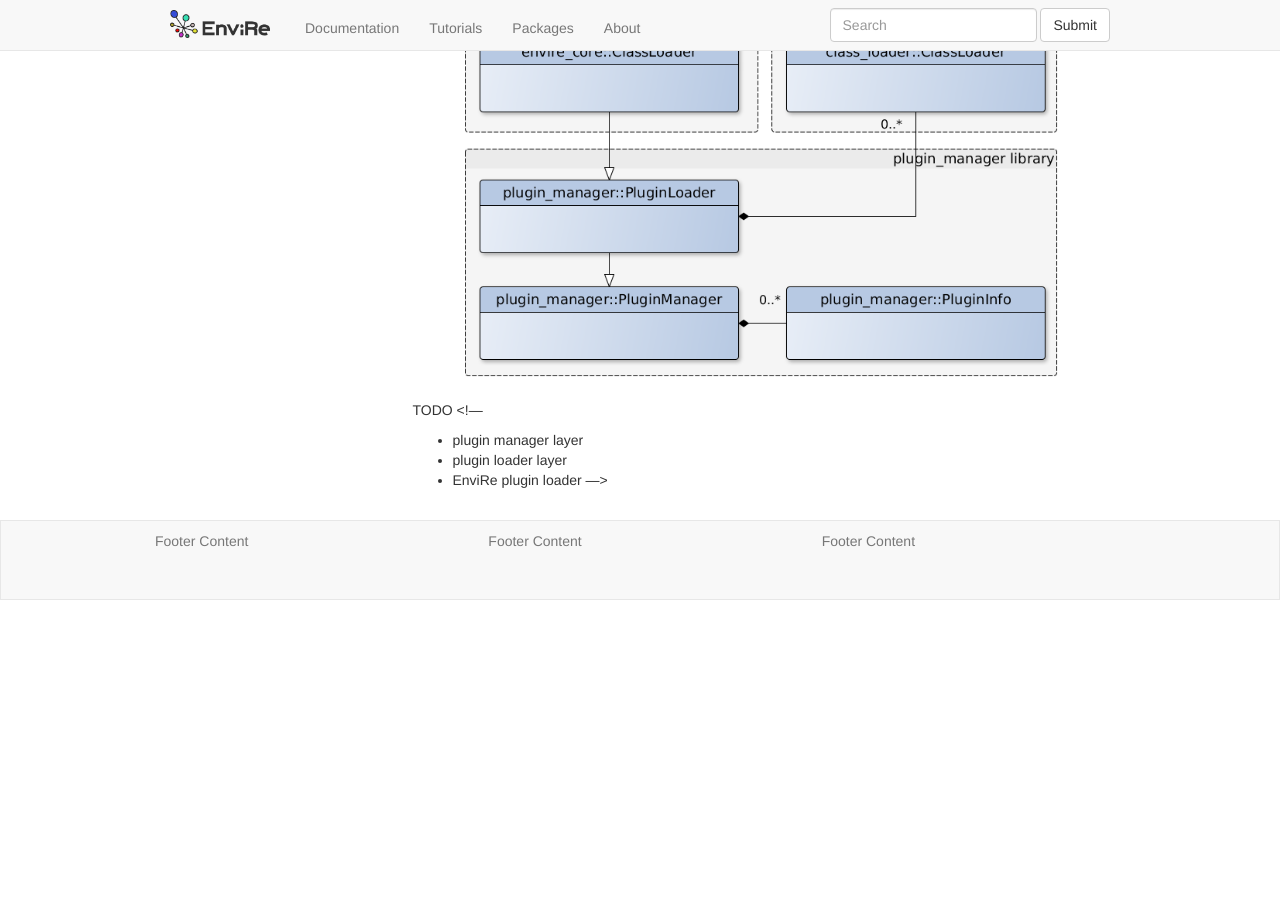
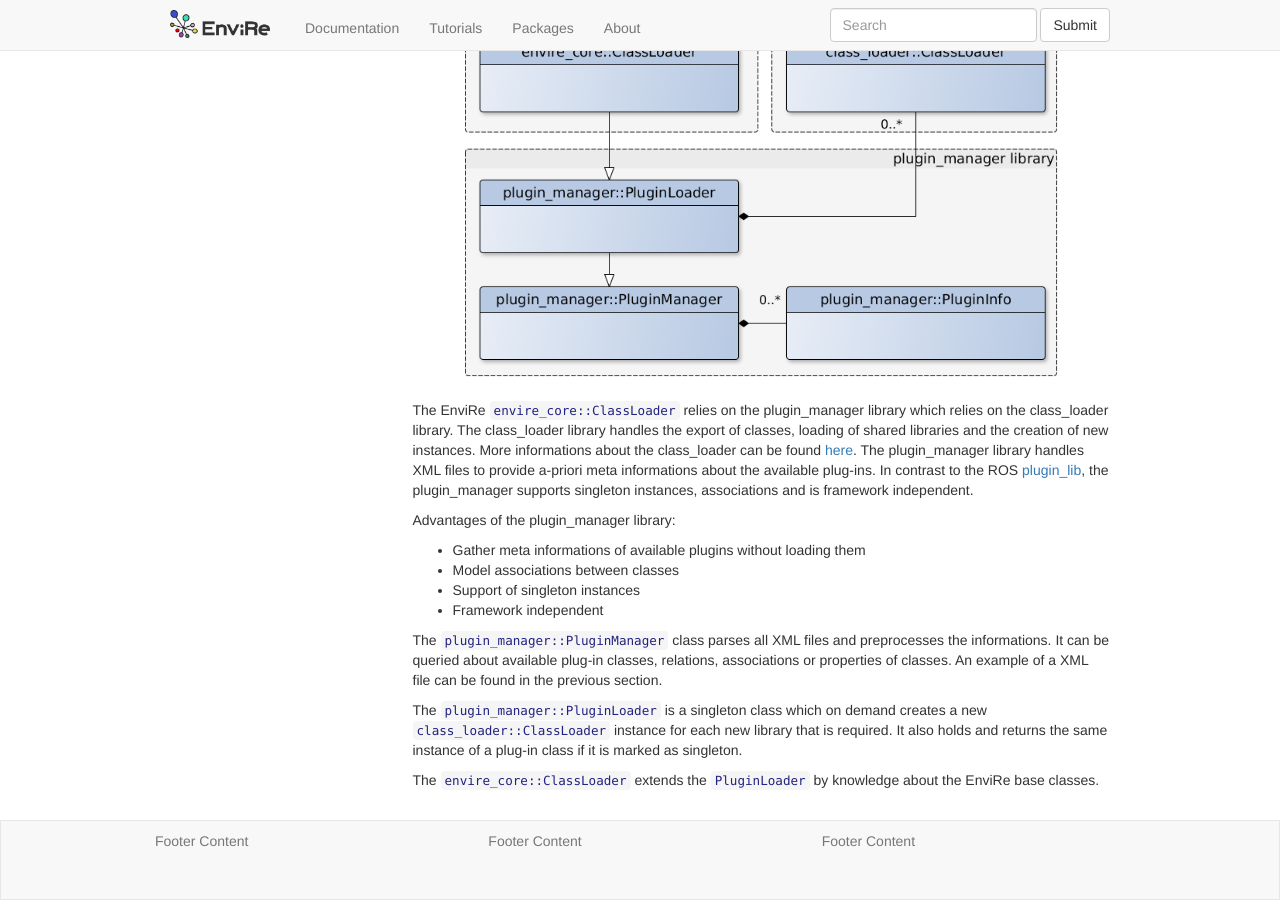
Before and after one commit to envire/envire.github.io, a Jekyll site: the page built from docs/core_plugins.md, in a window 1280 px wide and 900 px high, scrolled down 2867 px. Built offline with Jekyll 4.4.1, drawn with Linux system fonts in a browser that asks for light colours; nearby versions of some CDN libraries; before the commit the page ends 3467 px from its top, so only the background shows below that.

Commit message:
added plugin design section

```diff
--- a/docs/core_plugins.md
+++ b/docs/core_plugins.md
@@ -170,13 +170,33 @@ plug-in class is available.
 
 ## Design
 
+![plugin_manager_design]({{site.baseurl}}/images/docs/plugins/plugin_manager_design.png)
+
+The EnviRe ``envire_core::ClassLoader`` relies on the plugin_manager library which relies on the
+class_loader library.
+The class_loader library handles the export of classes, loading of shared libraries
+and the creation of new instances. More informations about the class_loader can be
+found [here](http://wiki.ros.org/class_loader).
+The plugin_manager library handles XML files to provide a-priori meta informations
+about the available plug-ins. In contrast to the ROS [plugin_lib](http://wiki.ros.org/pluginlib),
+the plugin_manager supports singleton instances, associations and is framework
+independent.
+
+Advantages of the plugin_manager library:
+
+- Gather meta informations of available plugins without loading them
+- Model associations between classes
+- Support of singleton instances
+- Framework independent
 
 
-![plugin_manager_design]({{site.baseurl}}/images/docs/plugins/plugin_manager_design.png)
+The ``plugin_manager::PluginManager`` class parses all XML files and preprocesses the informations.
+It can be queried about available plug-in classes, relations, associations or properties of classes.
+An example of a XML file can be found in the previous section.
 
-TODO
-<!---
-- plugin manager layer
-- plugin loader layer
-- EnviRe plugin loader
---->
+The ``plugin_manager::PluginLoader`` is a singleton class which on demand creates a new
+``class_loader::ClassLoader`` instance for each new library that is required. It also holds and
+returns the same instance of a plug-in class if it is marked as singleton.
+
+The ``envire_core::ClassLoader`` extends the ``PluginLoader`` by knowledge about the EnviRe
+base classes.
```
